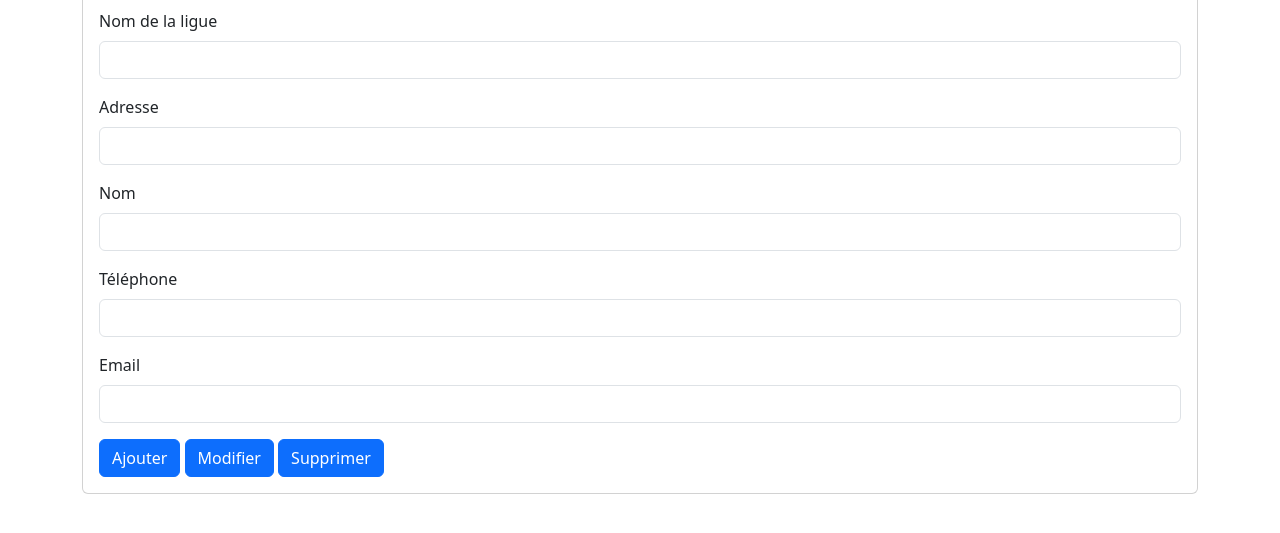
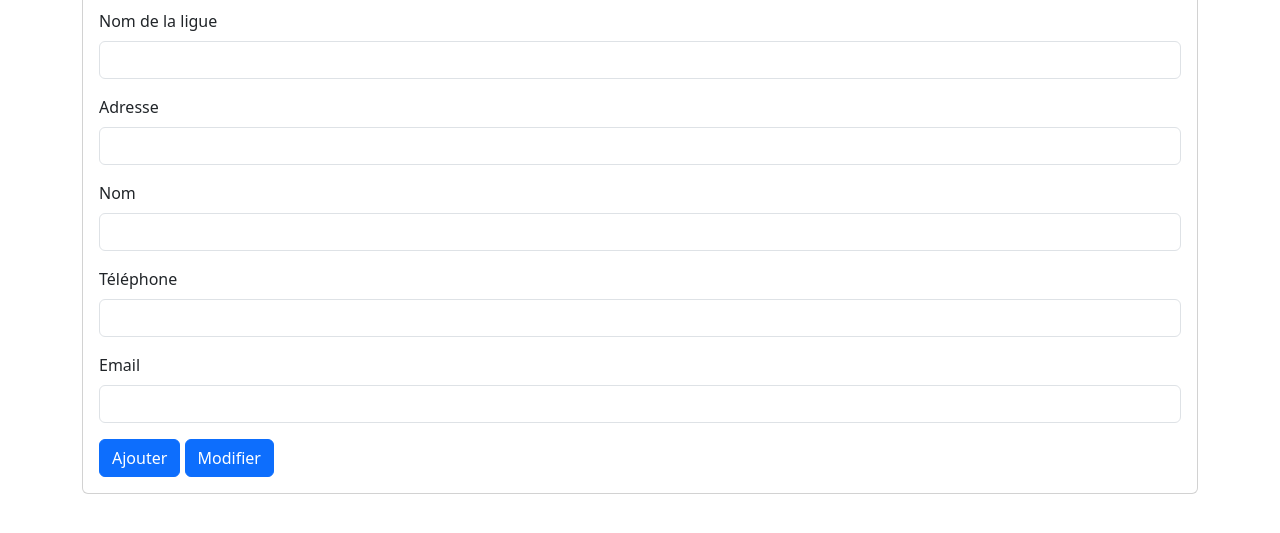
Before and after one commit to valentinsmck/AP4-mission, a plain HTML site: page ligue.html in a window 1280 px wide. Shown: the part 151-684 px from the top of the page. Drawn offline with nearby package versions, Linux system fonts and the light colour scheme.

Commit message:
ligue.html

```diff
--- a/ligue.html
+++ b/ligue.html
@@ -57,7 +57,6 @@
                     </div>
                     <button type="submit" class="btn btn-primary">Ajouter</button>
                     <button type="submit" class="btn btn-primary">Modifier</button>
-                    <button type="submit" class="btn btn-primary">Supprimer</button>
                 </form>
             </div>
         </div>
```
